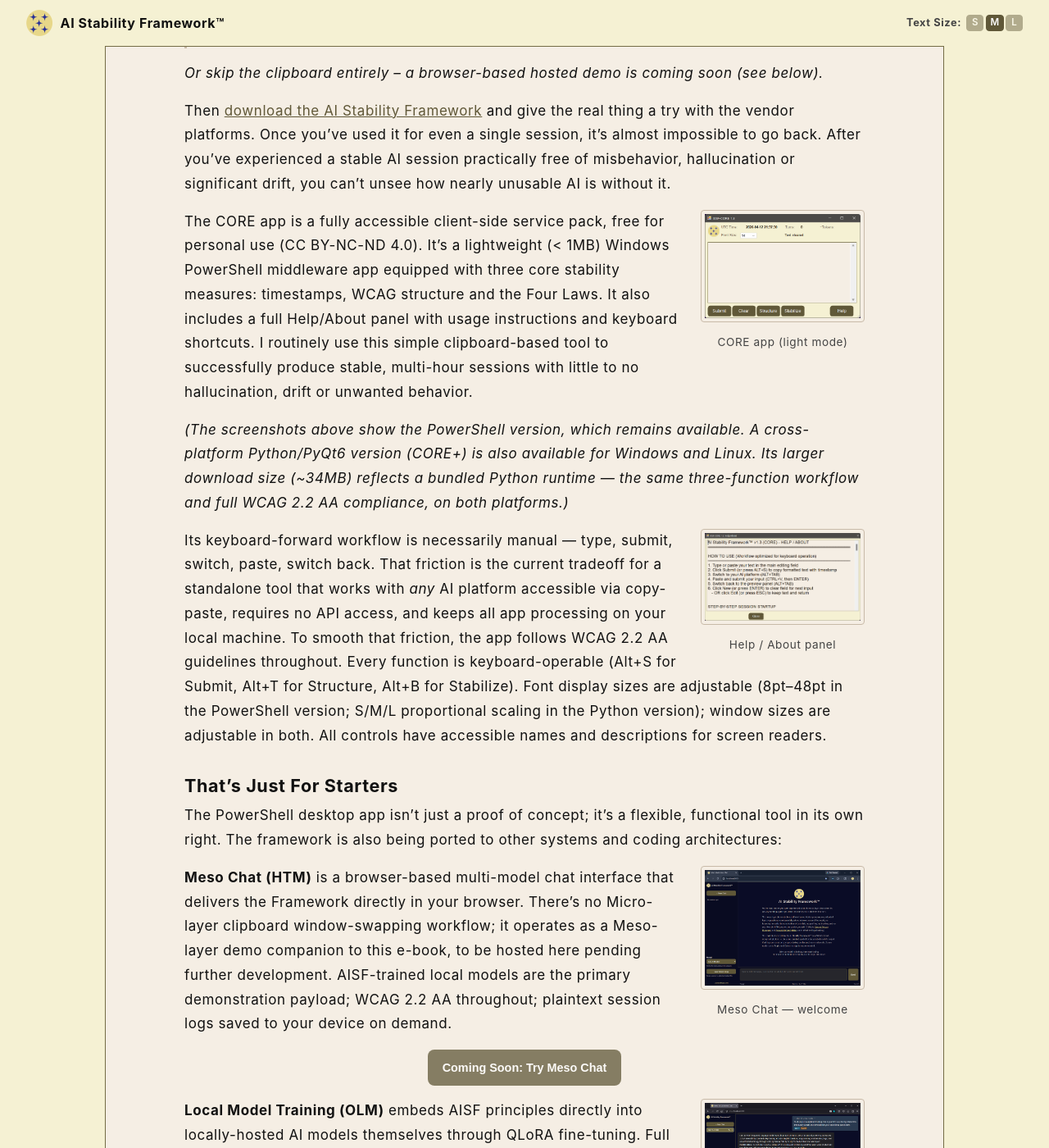
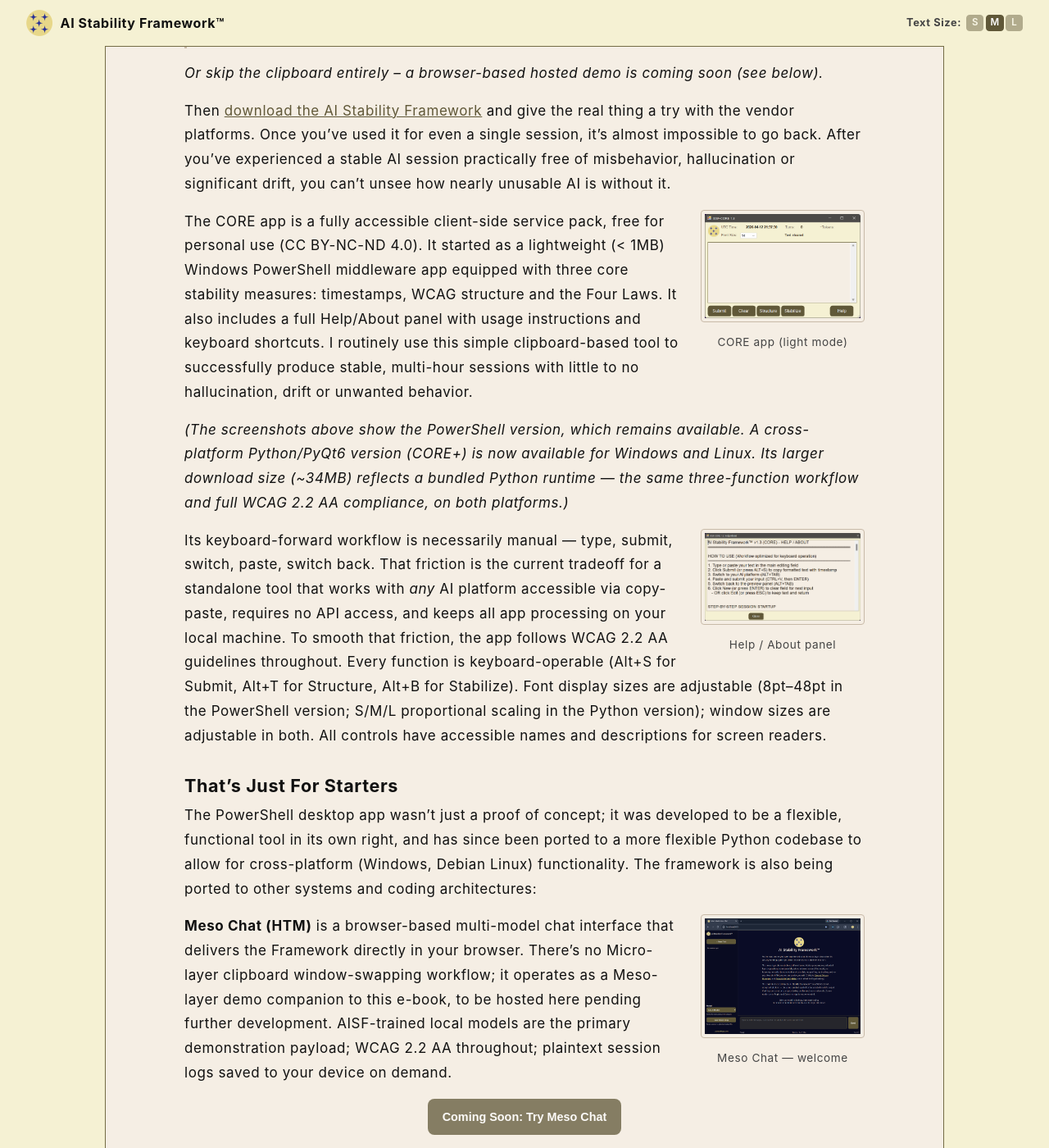
Before and after one commit to rojaslen/AISF-WEB, a Jekyll site: the page built from ch10.md, in a window 1280 px wide and 1400 px high, scrolled down 1980 px. Shown: the whole window at 82% size. Built offline with Jekyll 4.4.1, drawn with Linux system fonts in a browser that asks for light colours; some web fonts are replaced; some of the changed text lies outside the part shown.

Commit message:
WEB currency/consistency pass: FFE downloads entry; JSS removed; app/FFE refs updated
Co-Authored-By: Claude Sonnet 4.6 <noreply@anthropic.com>

```diff
--- a/ch10.md
+++ b/ch10.md
@@ -54,9 +54,9 @@ Then <a href="/apx01-downloads">download the AI Stability Framework</a> and give
   <figcaption>CORE app (light mode)</figcaption>
 </figure>
 
-The CORE app is a fully accessible client-side service pack, free for personal use (CC BY-NC-ND 4.0). It's a lightweight (< 1MB) Windows PowerShell middleware app equipped with three core stability measures: timestamps, WCAG structure and the Four Laws. It also includes a full Help/About panel with usage instructions and keyboard shortcuts. I routinely use this simple clipboard-based tool to successfully produce stable, multi-hour sessions with little to no hallucination, drift or unwanted behavior.
+The CORE app is a fully accessible client-side service pack, free for personal use (CC BY-NC-ND 4.0). It started as a lightweight (< 1MB) Windows PowerShell middleware app equipped with three core stability measures: timestamps, WCAG structure and the Four Laws. It also includes a full Help/About panel with usage instructions and keyboard shortcuts. I routinely use this simple clipboard-based tool to successfully produce stable, multi-hour sessions with little to no hallucination, drift or unwanted behavior.
 
-*(The screenshots above show the PowerShell version, which remains available. A cross-platform Python/PyQt6 version (CORE+) is also available for Windows and Linux. Its larger download size (~34MB) reflects a bundled Python runtime — the same three-function workflow and full WCAG 2.2 AA compliance, on both platforms.)*
+*(The screenshots above show the PowerShell version, which remains available. A cross-platform Python/PyQt6 version (CORE+) is now available for Windows and Linux. Its larger download size (~34MB) reflects a bundled Python runtime — the same three-function workflow and full WCAG 2.2 AA compliance, on both platforms.)*
 
 <figure class="screenshot float-right">
   <button class="thumb-btn" data-src="/assets/images/core-help-resized.png" data-alt="PS-CORE Help/About panel" aria-label="View full size: PS-CORE Help/About panel">
@@ -69,7 +69,7 @@ Its keyboard-forward workflow is necessarily manual — type, submit, switch, pa
 
 ## That's Just For Starters
 
-The PowerShell desktop app isn't just a proof of concept; it's a flexible, functional tool in its own right. The framework is also being ported to other systems and coding architectures:
+The PowerShell desktop app wasn't just a proof of concept; it was developed to be a flexible, functional tool in its own right, and has since been ported to a more flexible Python codebase to allow for cross-platform (Windows, Debian Linux) functionality. The framework is also being ported to other systems and coding architectures:
 
 <figure class="screenshot float-right">
   <button class="thumb-btn" data-src="/assets/images/htm-welcome-dark.png" data-alt="Meso Chat welcome screen, dark mode" aria-label="View full size: Meso Chat welcome screen">
```
Also changed, not shown: other parts of ch10.md (+1 -3 lines), apx01.md (+5 -1 lines), epilogue.md (+2 -2 lines), index.md (+2 -2 lines).
